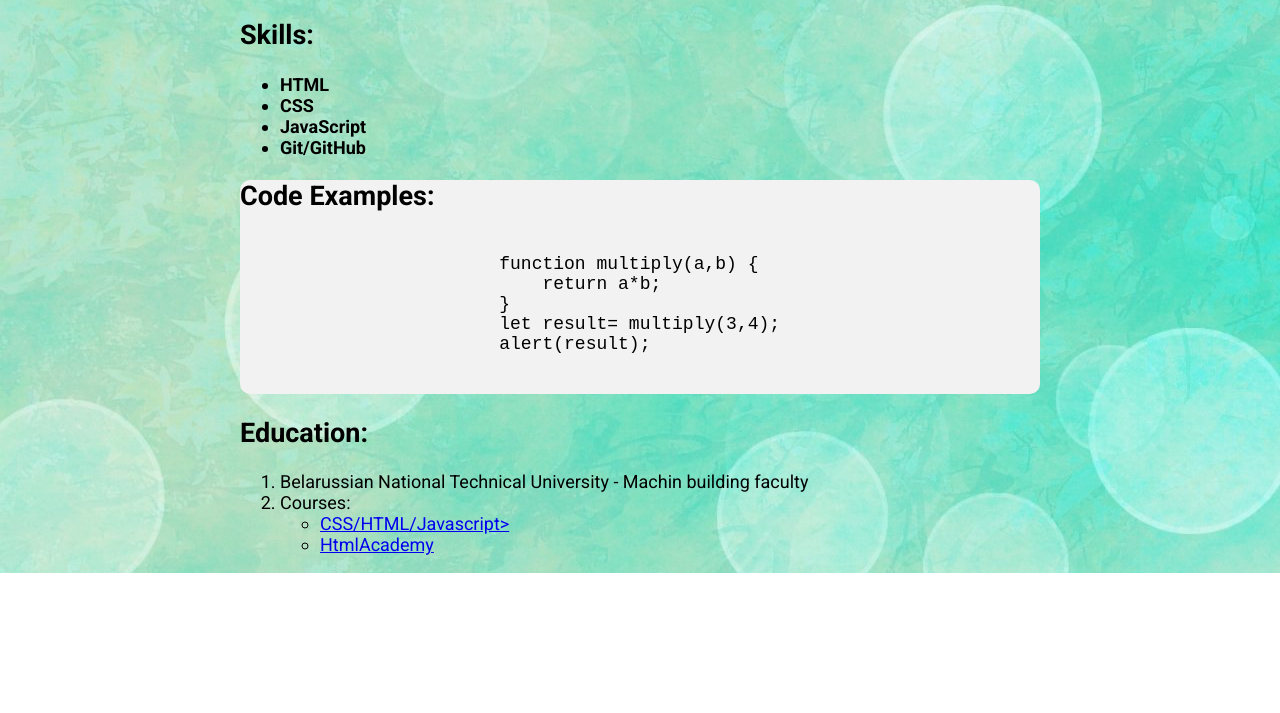
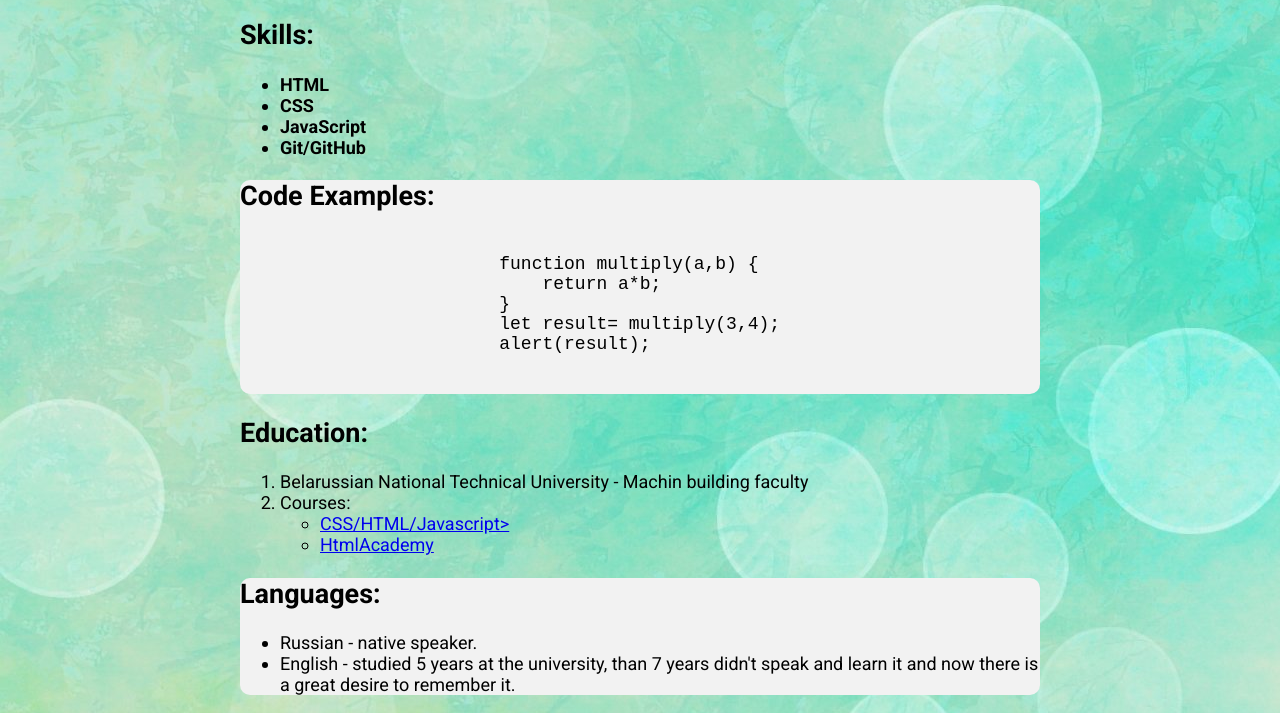
Before and after one commit to Prosto-Ya/rsschool-cv, a plain HTML site: page index.html in a window 1280 px wide. Shown: the part 741-1454 px from the top of the page. Before the commit the page ends 1314 px from the top, so only its background shows below. Drawn offline with Linux system fonts and the light colour scheme.

Commit message:
feat: add class language

```diff
--- a/index.html
+++ b/index.html
@@ -106,9 +106,18 @@
                     </ul>
             </ol>
         </div>
-
-
-
+        <div class="language">
+            <h2>Languages:</h2>
+            <ul>
+                <li>
+                    Russian - native speaker.
+                </li>
+                <li>
+                    English - studied 5 years at the university, than 7 years didn't speak and learn it and now there is a great desire to remember it.
+                </li>
+            </ul>
+        </div>
+    </div>
 
 
 </body>
--- a/style.css
+++ b/style.css
@@ -60,3 +60,9 @@ body {
     font-size: 18px;
     margin-top: 5px;
 }
+
+.language {
+    background-color: #f2f2f2;
+    border-radius: 10px;
+    font-size: 18px;
+}
```
Also changed, not shown: assets/1618441365_53-funart_pro-p-oboi-fon-fon-fioletovii-nezhnii-55.jpg (added), assets/avatar.png (added).
